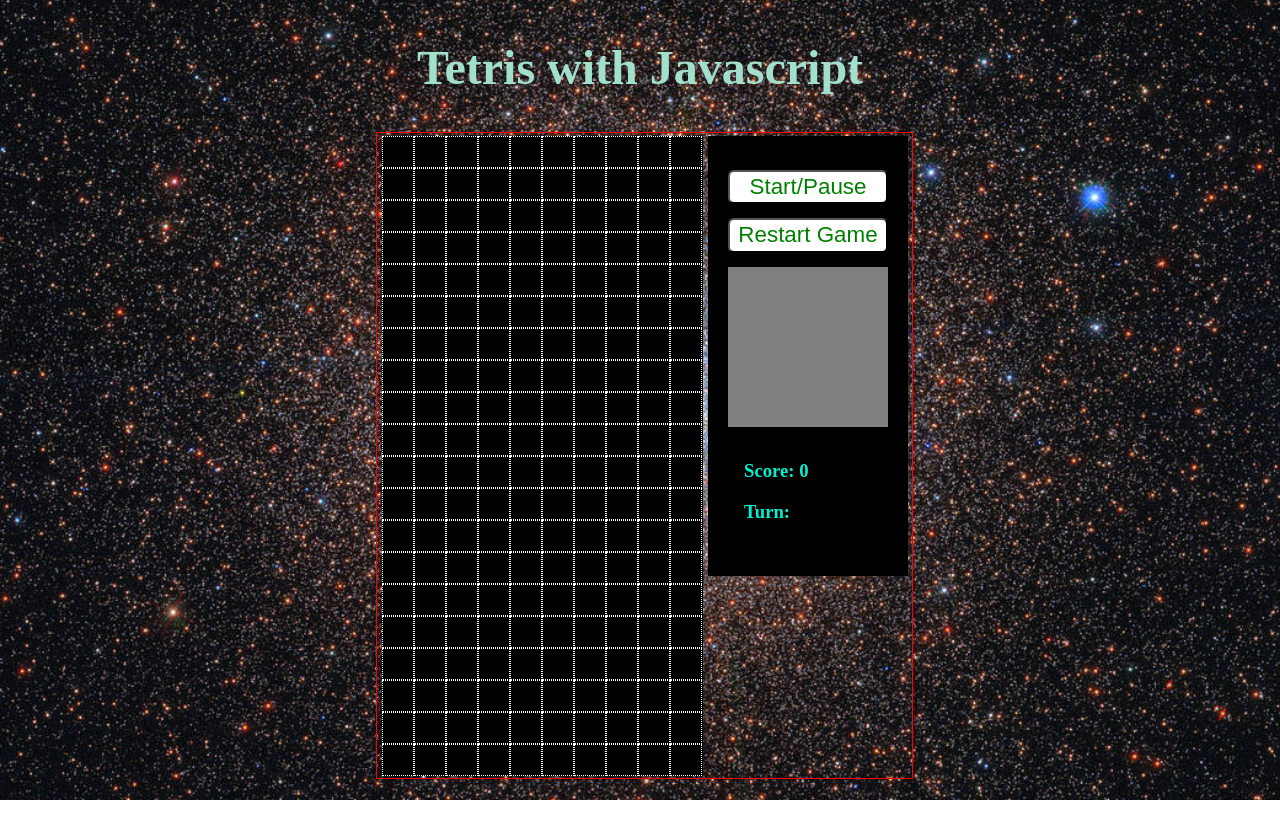
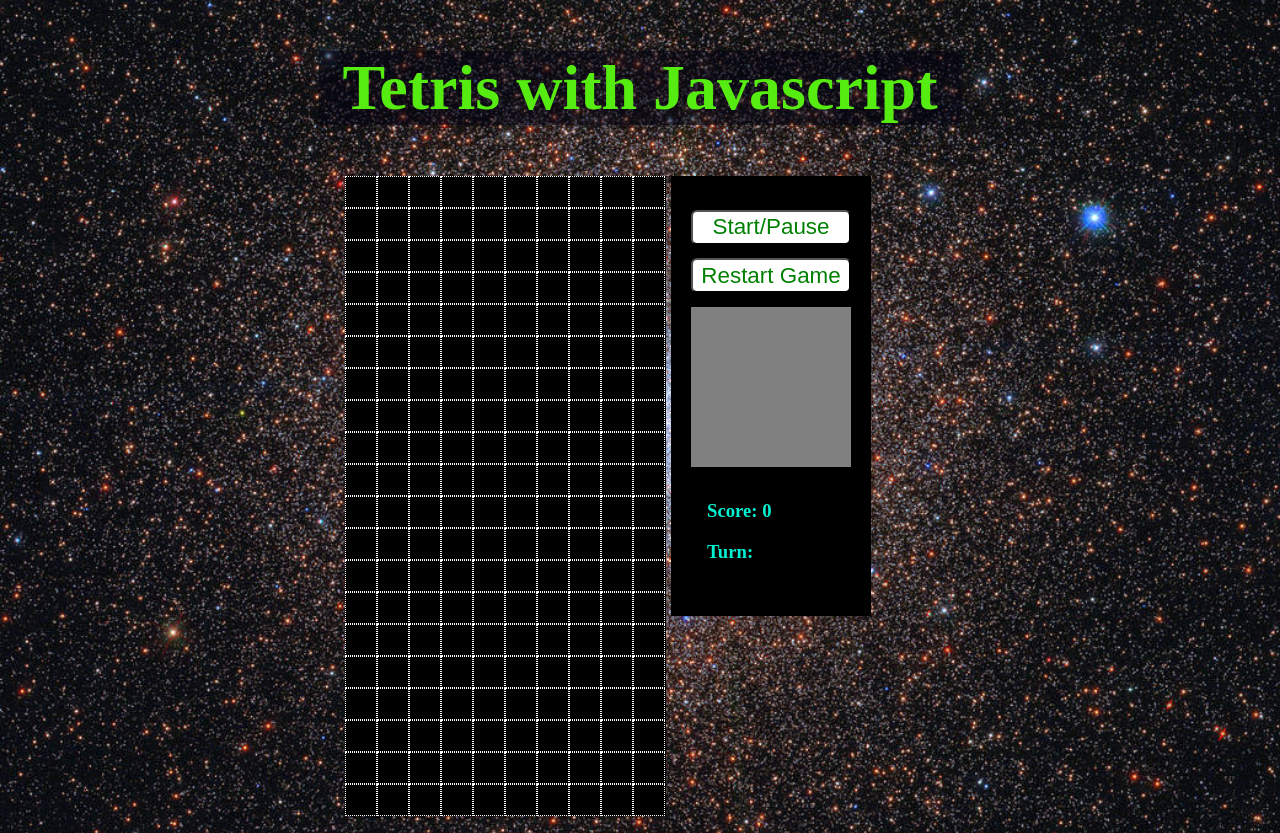
Before and after one commit to Jay-Wood/tetris-js, a plain HTML site: page index.html in a window 1280 px wide. Before the commit the page ends 800 px from the top, so only its background shows below. Drawn offline with Linux system fonts and the light colour scheme.

Commit message:
fixed bg image to cover full page (removed no-repeat?)

```diff
--- a/index.html
+++ b/index.html
@@ -9,8 +9,9 @@
 
   <body>
     <div id="bg">
-      <h1>Tetris with Javascript</h1>
-
+      <div class="header">
+        <h1> Tetris with Javascript </h1>
+      </div>
 
       <div class="main-container">
         <div class="grid-container">
--- a/styles.css
+++ b/styles.css
@@ -1,26 +1,35 @@
 
 
 body {
-    /* padding: 10%; */
     background-image: url("./stars-bg-img.jpg");
-    /* background-color: darkslateblue; */
     background-position: center;
     background-size: cover;
-    background-repeat: no-repeat;
+    /* background-repeat: no-repeat;  */
     height: 100%;
     min-width: 556px;
     overflow: hidden;
     display: flex;
     justify-content: center;
+    -webkit-background-size: cover;
+    -moz-background-size: cover;
+    -o-background-size: cover;
 }
 
+.header {
+    background-color: rgba(0, 1, 17, 0.5);
+    box-shadow: 1px 2px 3px rgba(0, 1, 17, 0.1);
+    /* background-blend-mode: darken; */
+}
 
 h1 {
+    margin: 1.5 rem;
+    margin-left: 1.5rem;
+    margin-right: 1.5rem;
     text-align: center;
-    color: rgb(162, 223, 204);
-    font-size: 3rem;
+    color: rgb(87, 236, 17);
+    font-size: 4rem;
     font-weight: bolder;
-    /* text-emphasis: filled sesame #555; */
+    display: block;
 }
 
 .main-container{
@@ -40,7 +49,7 @@ h1 {
     height: 99%;
     width: 80%;
     min-width: 535px;
-    border: 1px solid red;
+    /* border: 1px solid red; */
 
 }
 
@@ -69,7 +78,6 @@ h1 {
 }
 
 .mini-grid-container {
-    /* border: 5px solid pink; */
     display: flex;
     flex-direction: column;
     align-items: bottom;
@@ -89,7 +97,6 @@ h1 {
     display: flex;
     flex-wrap: wrap;
     background-color: gray;
-    /* border: 1px solid darkblue; */
 }
 
 .mini-grid div {
@@ -106,7 +113,6 @@ h1 {
     flex-direction: column;
     justify-content: center;
     align-items: center;
-    /* border: 3px dotted purple; */
     width: 100%;
 }
 
@@ -117,7 +123,6 @@ h1 {
 }
 
 .bottom-taken {
-    /* border-top: 30px solid black; */
     display: none
 }
 
```
